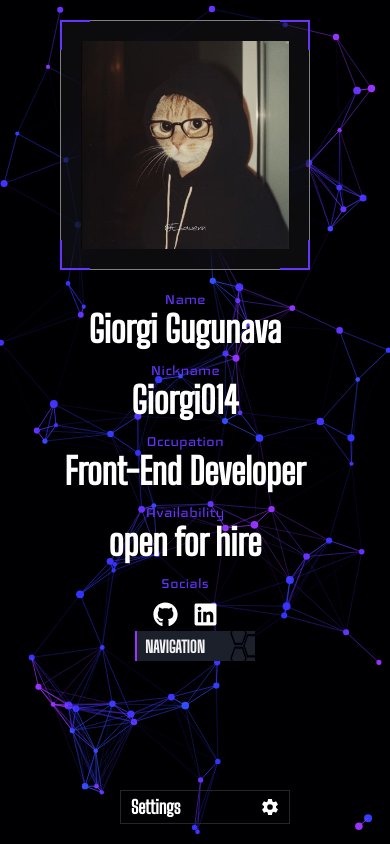
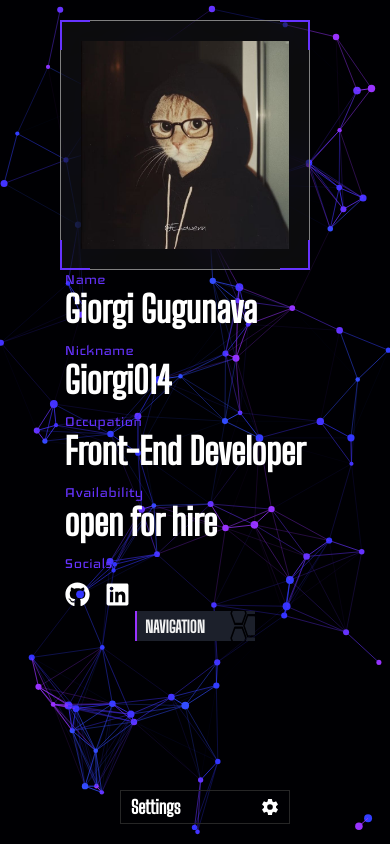
Before and after one commit to Giorgi014/portfolio, a Next.js app: page /en/home in a window 390 px wide. Built offline with nearby package versions, Linux system fonts and the light colour scheme.

Commit message:
style: continue refining responsive layouts

```diff
--- a/src/app/[locale]/home/profile/info/social/style/style.scss
+++ b/src/app/[locale]/home/profile/info/social/style/style.scss
@@ -21,14 +21,3 @@
     }
   }
 }
-
-@media screen and (max-width: 768px) {
-  .socials {
-    &_title {
-      text-align: center;
-    }
-    &_links {
-      @include displayCenter(center, center);
-    }
-  }
-}
--- a/src/app/[locale]/home/profile/info/style/info.scss
+++ b/src/app/[locale]/home/profile/info/style/info.scss
@@ -26,11 +26,8 @@
 
 @media screen and (max-width: 768px) {
   .info_container {
-    .name {
-      text-align: center;
-    }
-    .info {
-      text-align: center;
+    .name_cont {
+      margin: 0px 0px 10px 0px;
     }
   }
 }
```
